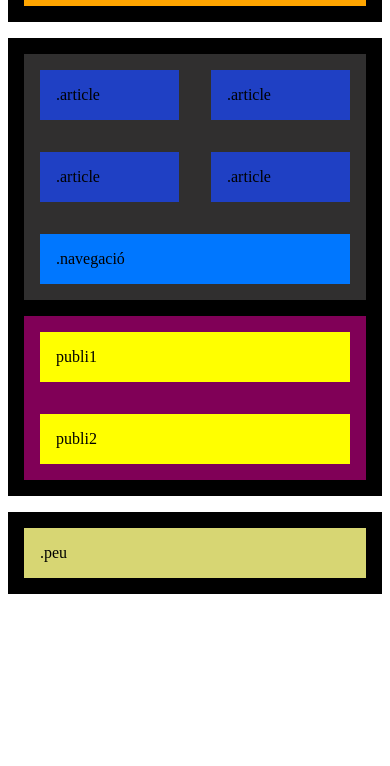
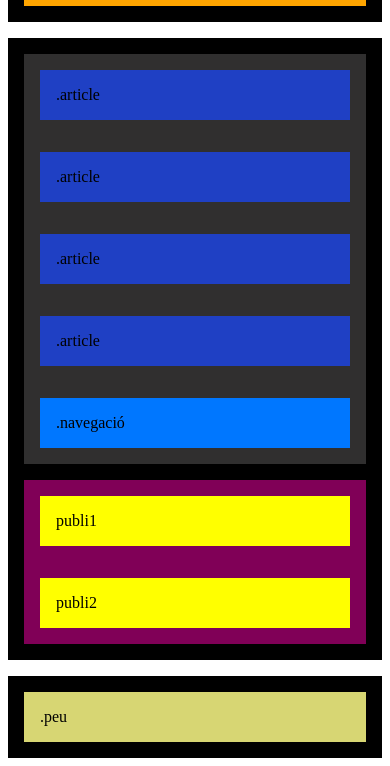
Before and after one commit to paulare17/Sprint1.1, a plain HTML site: page index.html in a window 390 px wide. Shown: the part 185-951 px from the top of the page. Before the commit the page ends 844 px from the top, so only its background shows below. Drawn offline with Linux system fonts and the light colour scheme.

Commit message:
Exercici 3

```diff
--- a/styles.css
+++ b/styles.css
@@ -167,3 +167,24 @@ footer {
         margin-top: 1rem;
     }
 }
+
+/* per a mòbils*/
+
+@media (max-width: 568px) {
+
+    main {
+        display: flex;
+        flex-direction: column;
+    }
+    .articles {
+        display: flex;
+        flex-direction: row;
+        flex-wrap: wrap;
+
+    }
+
+    .art1, .art2, .art3, .art4 {
+        flex-basis: 100%;
+        margin: 1rem 1rem;
+    }
+}
```
